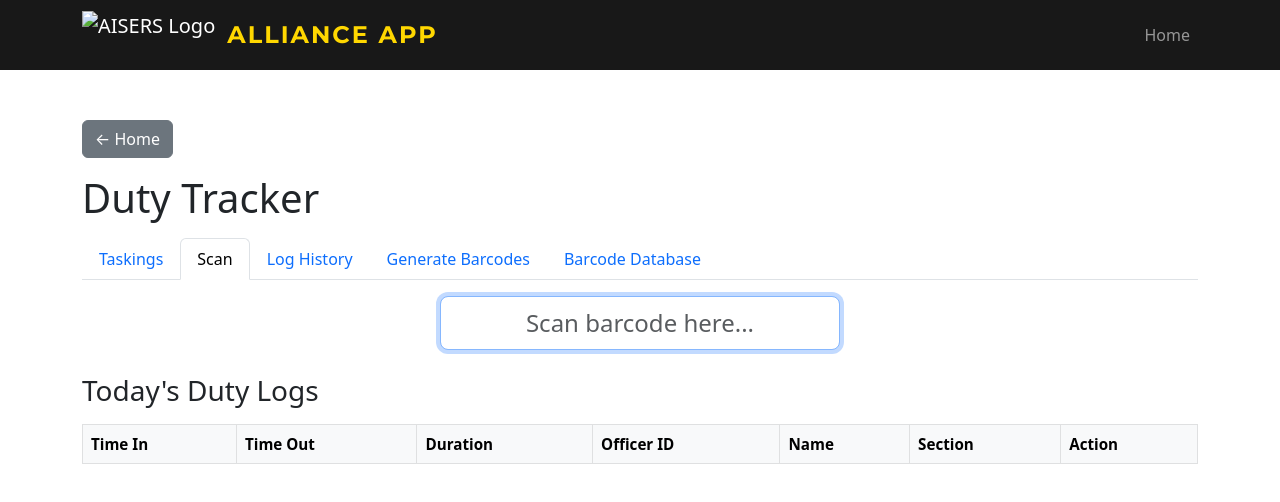
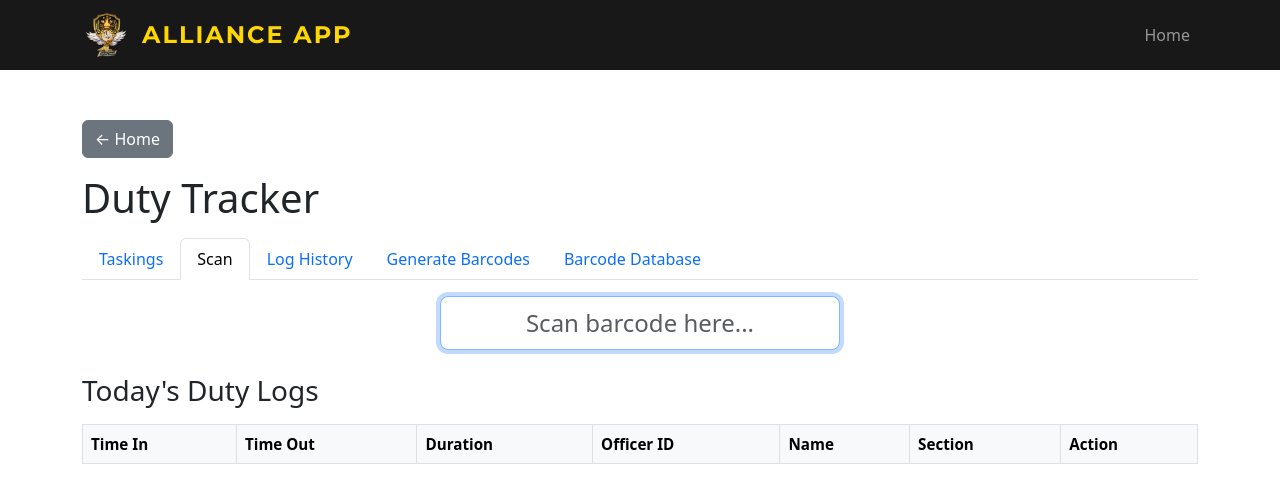
Before and after one commit to CharlesGabo/DutyTracker, a plain HTML site: page index.html in a window 1280 px wide. Drawn offline with Linux system fonts and the light colour scheme; no server answers.

Commit message:
logo and database

```diff
--- a/index.html
+++ b/index.html
@@ -59,7 +59,7 @@
 <nav class="navbar navbar-expand-lg navbar-dark bg-dark fixed-top">
   <div class="container">
     <a class="navbar-brand d-flex align-items-center" href="../homepage/index.html">
-      <img src="../merchandise/Photos/PHILSCA-LOGO-WINGS.png" alt="AISERS Logo" style="height:48px;width:auto;margin-right:12px;">
+      <img src="Photos/PHILSCA-LOGO-WINGS.png" alt="AISERS Logo" style="height:48px;width:auto;margin-right:12px;">
       <span class="fw-bold" style="letter-spacing:2px;font-size:1.5rem;">ALLIANCE APP</span>
     </a>
     <button class="navbar-toggler" type="button" data-bs-toggle="collapse" data-bs-target="#navbarNav">
```
